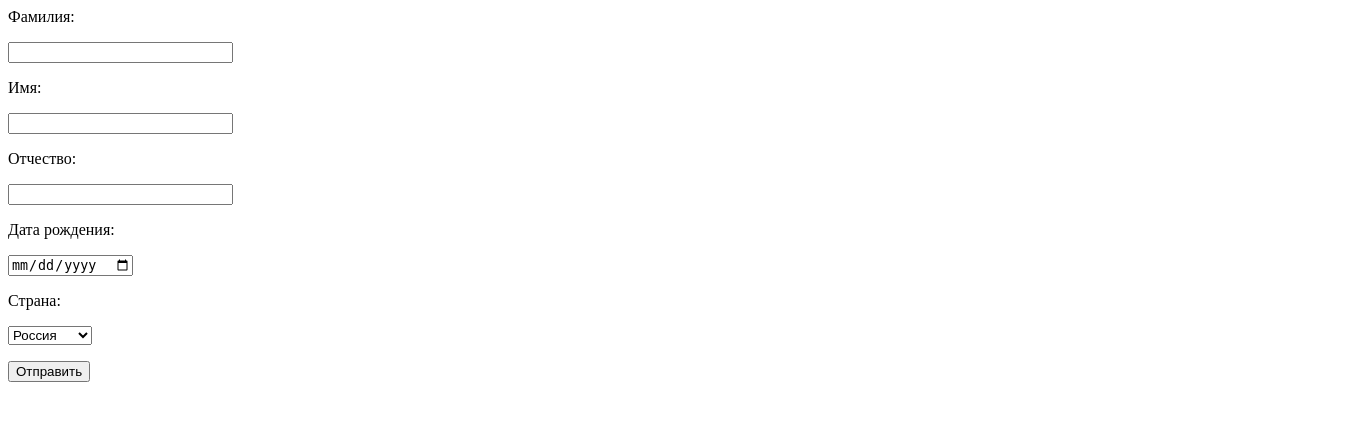
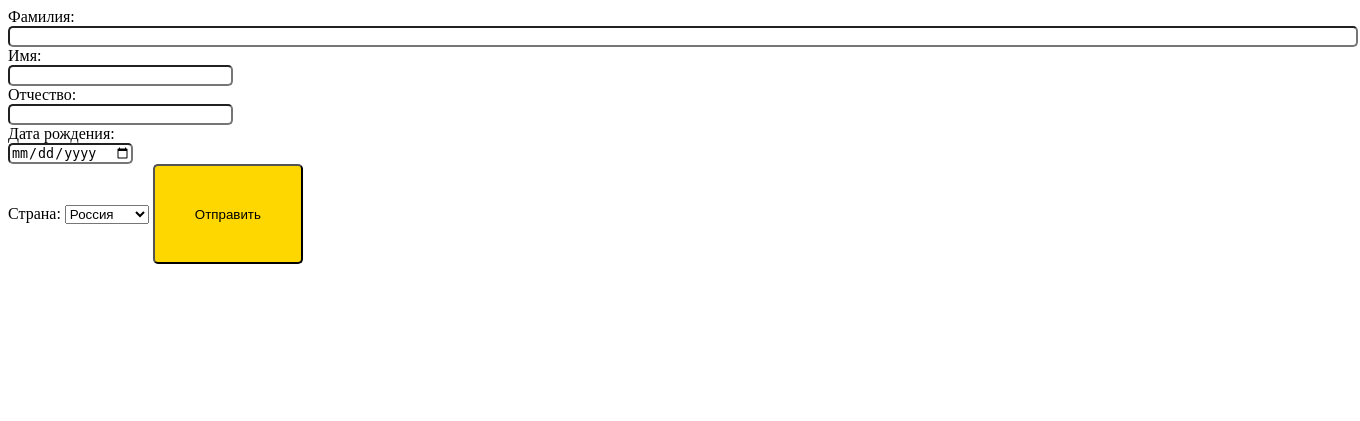
Before and after one commit to MatveevaElena/project, a PHP site: page / in a window 1360 px wide. Shown: the top 421 px of the page. Run offline with PHP 8.4, Linux system fonts and the light colour scheme.

Commit message:
getting started with styles
made rounding of input fields;
made a pointer to the send button.

```diff
--- a/index.php
+++ b/index.php
@@ -1,15 +1,44 @@
 
 
 <form action = "action.php" method="post">
-    Фамилия:<p><input type ="text" name="Surname" size="25" autocomplete="off"> </p>
-    Имя:<p> <input type ="text" name="Name" size="25"autocomplete="off"> </p>
-    Отчество:<p> <input type ="text" name="Patronymic" size="25" autocomplete="off"></p>
-    Дата рождения:<p> <input type="date" name="Birthdate" size="25"></p>
-    Страна:<p> <select  size="1"  name="Country"></p>
-                <option value="Россия" selected> Россия </option>
-                <option value="Ирландия" >Ирландия </option>
-                <option value="Мексика">Мексика</option>
-                <option value="Италия"> Италия</option>
-                </select> </p>
-            <p><input type="submit" value="Отправить" ></p>
+    <label for="Surname">Фамилия:</label>
+       <input id="Surname" type ="text" class="fam" name="Surname" size="25" autocomplete="off">
+    <label for="Name">Имя:</label>
+       <input type ="text" class="nam" name="Name" size="25" autocomplete="off">
+    <label for="Patronimic">Отчество:</label>
+       <input type ="text" class="nam" name="Patronymic" size="25" autocomplete="off">
+    <label for="Birthdate">Дата рождения:</label>
+        <input type="date" class="nam" name="Birthdate" size="25">
+    <label for="Country">Страна:</label>
+        <select  size="1"  name="Country">
+            <option value="Россия" selected> Россия </option>
+            <option value="Ирландия" >Ирландия </option>
+            <option value="Мексика">Мексика</option>
+            <option value="Италия"> Италия</option>
+        </select>
+    <input type="submit" class="cursor" value="Отправить">
 </form>
+
+<style>
+.fam {//стиль для фамилии
+    padding:5px;
+    border-radius: 5px;
+    width : 1350px;
+    white-space: normal;
+    display: block;
+}
+.nam{// cтиль для имени и отчества
+    padding: 5px;
+    border-radius: 5px;
+    width : px;
+    white-space: normal;
+    display: block;
+}
+.cursor{ //стиль для кнопки "отправить"
+    cursor: pointer;
+    width: 150px;
+    height:100px;
+    border-radius: 5px;
+    background-color: #FFD700;//золотой цвет
+}
+</style>
```
Also changed, not shown: action.php (+6 -5 lines).
